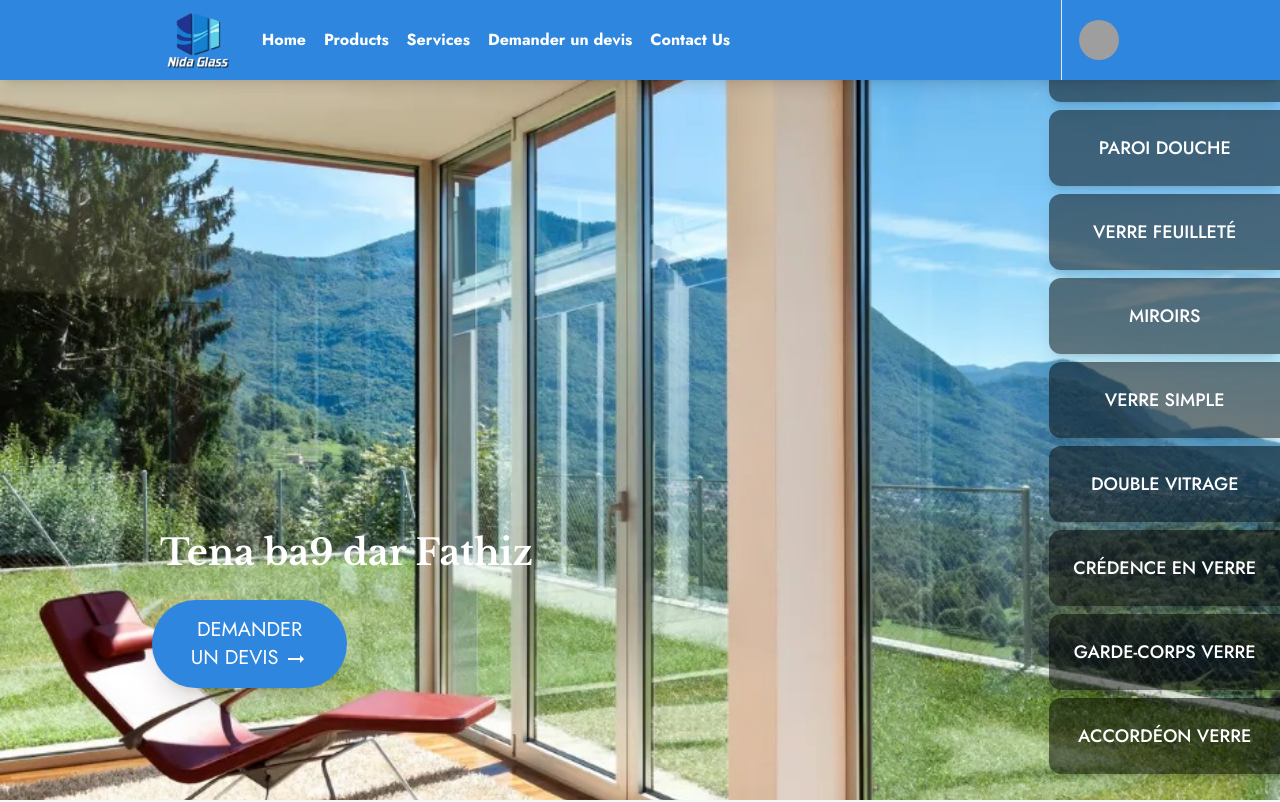
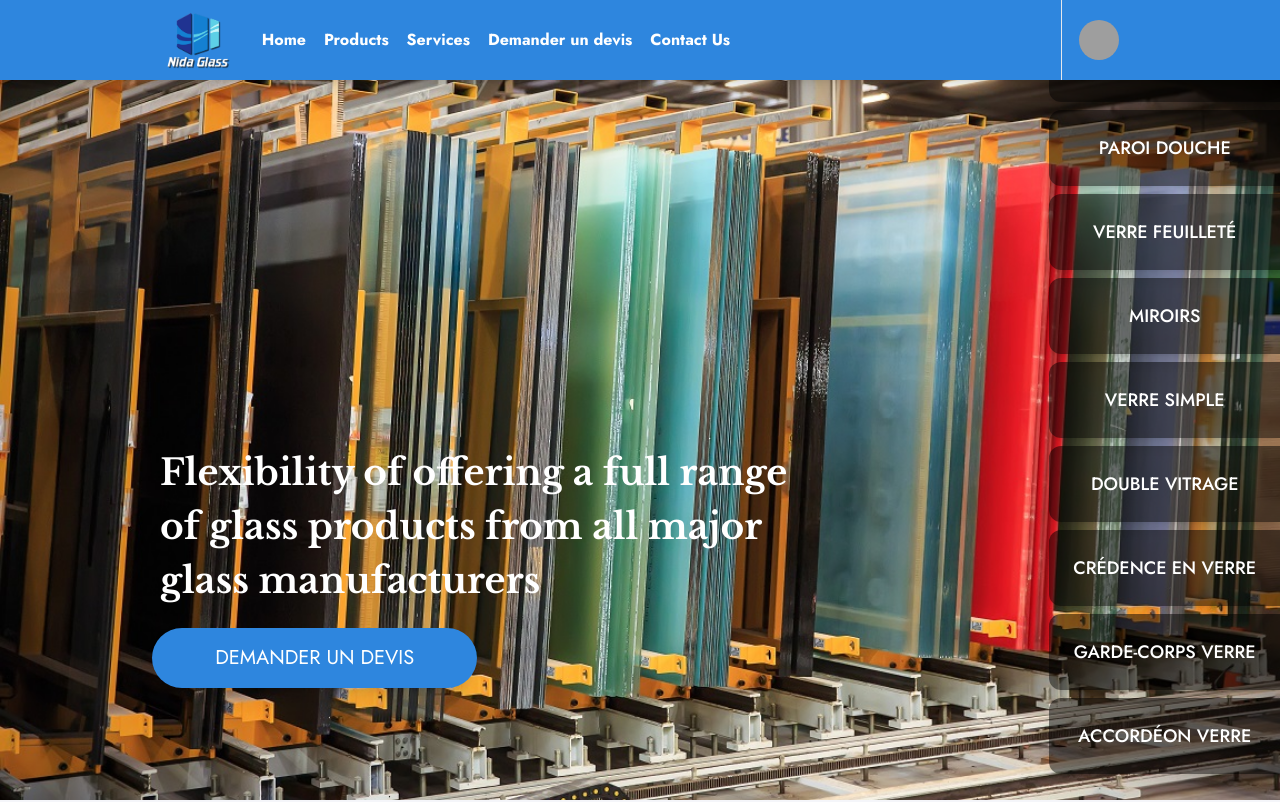
Before and after one commit to rhmx01/nidaglass, a React (Create React App) app: page / in a window 1280 px wide. Shown: the top 802 px of the page. Built offline with nearby package versions, Linux system fonts and the light colour scheme; grey boxes are pictures that could not be loaded.

Commit message:
update header

```diff
--- a/src/components/Header/Header.js
+++ b/src/components/Header/Header.js
@@ -10,11 +10,11 @@ const Header = () => {
                 <Slider/>
                 <div id="header-content" className="absolute p-8">
                     <div className="w-full lg:container mx-auto">
-                        <p className="text-2xl lg:text-4xl font-bold mb-5 ml-2 text-white">
-                            Tena ba9 dar Fathiz
+                        <p className="text-2xl lg:text-4xl font-bold mb-5 ml-2 max-w-2xl text-white">
+                            Flexibility of offering a full range of glass products from all major glass manufacturers
                         </p>
                         <a href="#" className="">
-                            <button className="book-btn w-full lg:w-1/5 py-2 lg:py-4 px-4 lg:px-8  bg-blue-600 text-center text-white font-500 text-xl rounded-full shadow-xl shadow-inner uppercase" >Demander un devis <ArrowRightAlt/> </button>
+                            <button className="book-btn w-full lg:w-1/3 py-2 lg:py-4 px-4 lg:px-8  bg-blue-600 text-center text-white font-500 text-xl rounded-full shadow-xl shadow-inner uppercase" >Demander un devis</button>
                         </a>
                     </div>
                 </div>
--- a/src/components/Header/Slider.js
+++ b/src/components/Header/Slider.js
@@ -2,7 +2,7 @@ import React from 'react';
 import "slick-carousel/slick/slick.css";
 import "slick-carousel/slick/slick-theme.css";
 import SSlider from "react-slick";
-import s1 from "../../images/slides/s1.jpg";
+import s1 from "../../images/home.jpg";
 import s2 from "../../images/slides/s2.jpg";
 import s3 from "../../images/slides/s3.jpg";
 import s1phone from "../../images/slides/phone/s1.jpg";
@@ -25,12 +25,12 @@ const Slider = () => {
                     <div id="phone-slid">
                         <img src={s1phone} className="w-full h-full phone-slid-img" alt="ed"/>
                     </div>
-                    <div id="phone-slid">
-                        <img src={s2phone} className="w-full h-full phone-slid-img" alt="ed"/>
-                    </div>
-                    <div id="phone-slid">
-                        <img src={s3phone} className="w-full h-full phone-slid-img" alt="ed"/>
-                    </div>
+                    {/*<div id="phone-slid">*/}
+                    {/*    <img src={s2phone} className="w-full h-full phone-slid-img" alt="ed"/>*/}
+                    {/*</div>*/}
+                    {/*<div id="phone-slid">*/}
+                    {/*    <img src={s3phone} className="w-full h-full phone-slid-img" alt="ed"/>*/}
+                    {/*</div>*/}
                 </SSlider>
             </div>
 
@@ -47,12 +47,12 @@ const Slider = () => {
                     <div id="web-slid">
                         <img src={s1} className="w-full h-full" alt="ed"/>
                     </div>
-                    <div id="web-slid">
-                        <img src={s2} className="w-full h-full" alt="ed"/>
-                    </div>
-                    <div id="web-slid">
-                        <img src={s3} className="w-full h-full" alt="ed"/>
-                    </div>
+                    {/*<div id="web-slid">*/}
+                    {/*    <img src={s2} className="w-full h-full" alt="ed"/>*/}
+                    {/*</div>*/}
+                    {/*<div id="web-slid">*/}
+                    {/*    <img src={s3} className="w-full h-full" alt="ed"/>*/}
+                    {/*</div>*/}
                 </SSlider>
             </div>
         </div>
```
